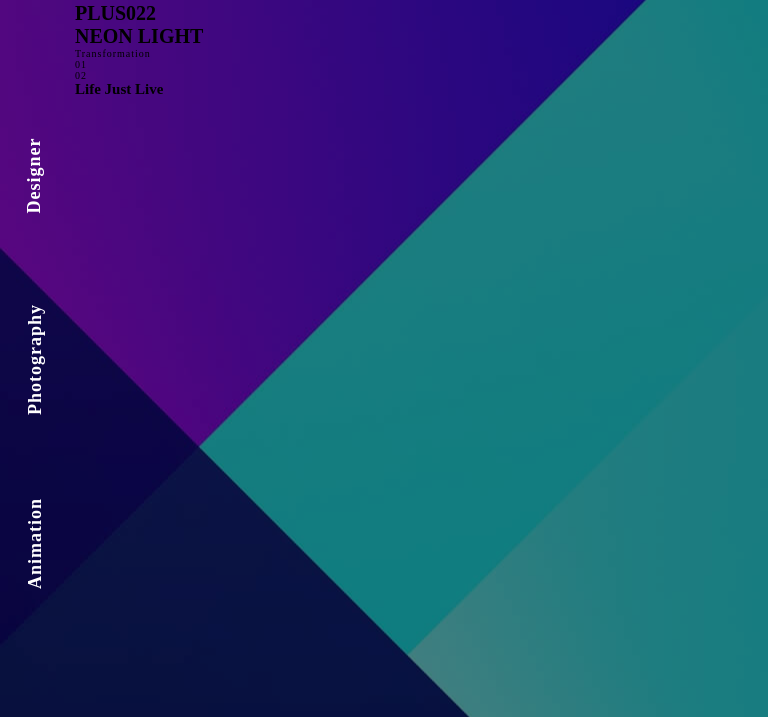
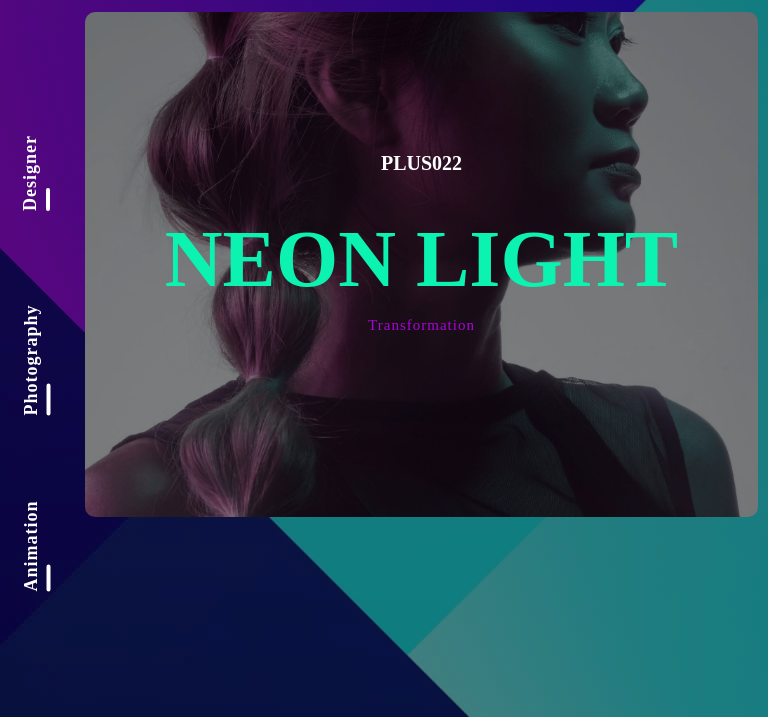
Before and after one commit to Christiano0407/videoMusicWeb, a website: page public/index.html in a window 768 px wide. Shown: the part 83-800 px from the top of the page. Drawn offline with nearby package versions, Linux system fonts and the light colour scheme; a web font is replaced by a local one.

Commit message:
responsive web

```diff
--- a/src/css/mediaQueries.css
+++ b/src/css/mediaQueries.css
@@ -299,6 +299,7 @@
     justify-content: center;
     align-items: center;
     cursor: pointer;
+    z-index: 10;
   }
   .active .menu__active {
     font-size: 2.5rem;
@@ -374,17 +375,86 @@
     font-weight: 700;
     font-size: 1.8rem;
   }
+  .aside__text--plus p::after {
+    content: " ";
+    display: flex;
+    width: 25%;
+    border: 2px solid #fff;
+    border-radius: 1rem;
+    margin-top: 0.5rem;
+  }
 
   .main {
     width: 100%;
     height: 100%;
     grid-column: 2 / 3;
     grid-row: 2 / 4;
+    display: grid;
+    grid-template-columns: 1fr;
+    grid-template-rows: 1fr 1fr;
+    gap: 0.5rem;
+  }
+  .main__background {
+    grid-column: 1 / 2;
+    grid-row: 1 / 2;
+    position: relative;
+    width: 100%;
+    height: 50%;
+    z-index: 2;
+  }
+  .main__background .text {
+    color: #fff;
+    text-align: center;
+    display: flex;
+    justify-content: center;
+    position: relative;
+    top: 150px;
+    font-size: 2rem;
+  }
+  .main__neon {
+    grid-column: 1 / 2;
+    grid-row: 1 / 2;
+    width: 100%;
+    height: 50%;
+    z-index: 2;
+  }
+  .neon-title {
+    font-size: 8rem;
+    color: var(--clr-secondary);
+    width: 100%;
+    height: 100%;
+    display: flex;
+    justify-content: center;
+    align-items: center;
+  }
+  .neon-text {
+    width: 100%;
+    text-align: center;
+    font-size: 1.5rem;
+    color: var(--clr-primary);
+    z-index: 2;
+    position: relative;
+    bottom: 200px;
+  }
+  .main__twoImg {
+    grid-column: 1 / 2;
+    grid-row: 1 / 2;
+    width: 100%;
+    height: 100%;
+    padding: 1rem;
+  }
+  .main__twoImg img {
+    object-fit: cover;
+    object-fit: cover;
+    width: 100%;
+    height: 50%;
+    background-position: center;
+    background-size: cover;
+    background-repeat: no-repeat;
+    border-radius: 1rem;
+    filter: brightness(0.5);
   }
   .modal__up {
-    display: none;
-  }
-  .main__twoImg {
     display: none;
   }
 }
```
